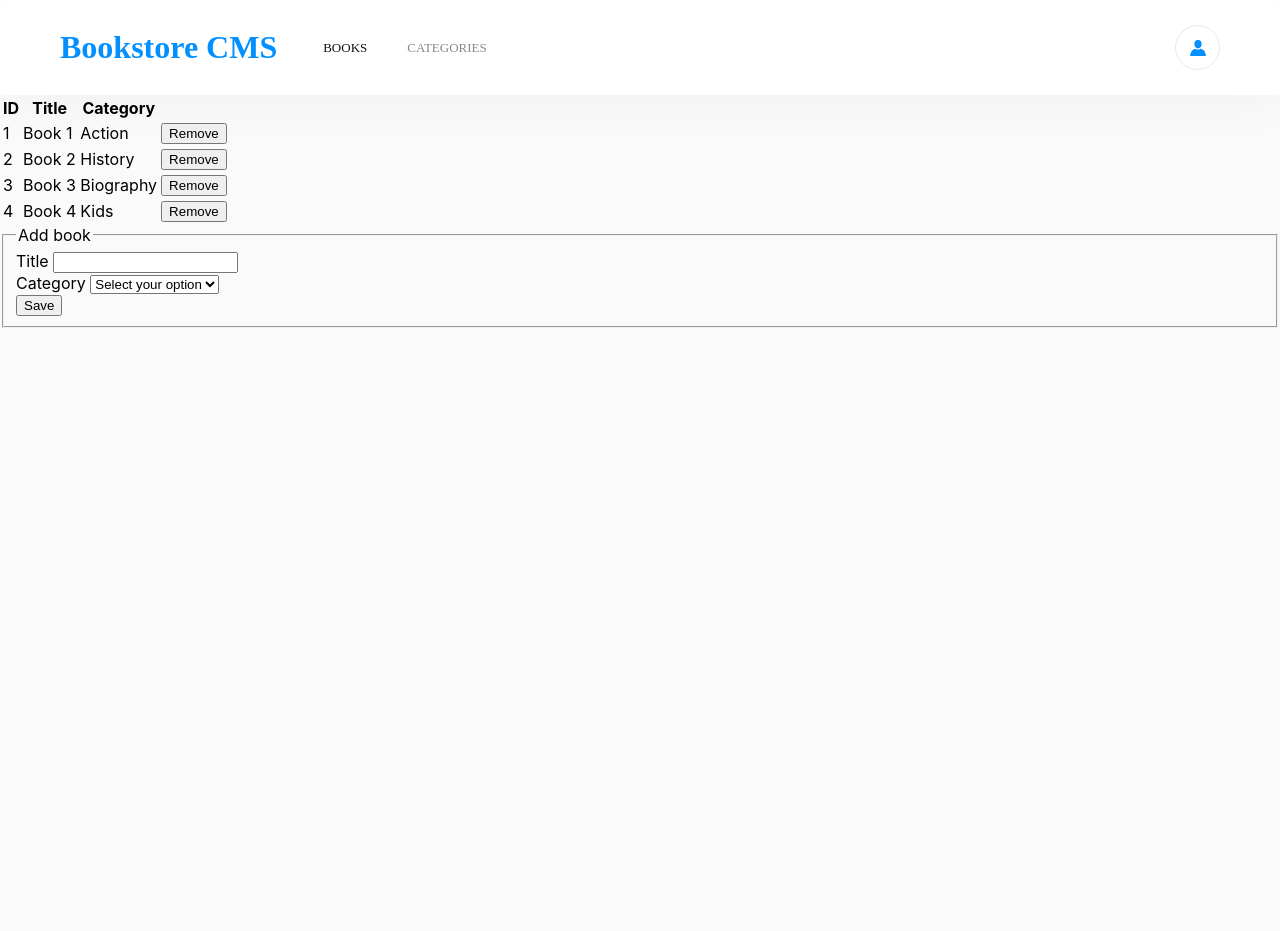
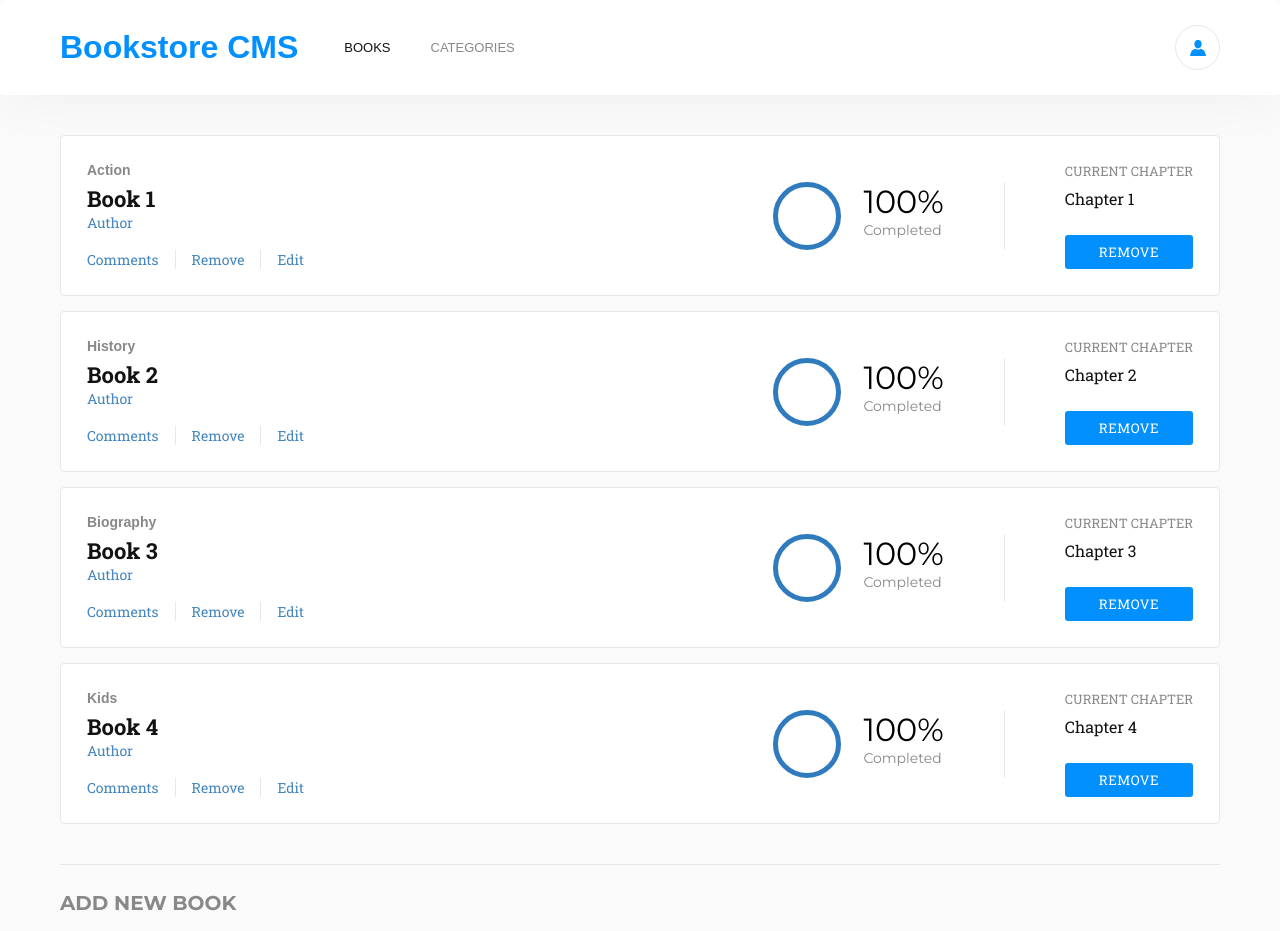
Before and after one commit to WinterCore/microverse-bookstore, a React (Create React App) app: page / in a window 1280 px wide. Shown: the top 931 px of the page. Before the commit the page ends 800 px from the top, so only its background shows below. Built offline with nearby package versions, Linux system fonts and the light colour scheme.

Commit message:
Style BooksList & BooksForm

```diff
--- a/src/components/App.js
+++ b/src/components/App.js
@@ -1,13 +1,21 @@
+import classnames from 'classnames';
+
 import BooksList from '../containers/BooksList';
 import BooksForm from '../containers/BooksForm';
 import Header from '../containers/Header';
+
+import util from '../utils.module.css';
 
 function App() {
   return (
     <div>
       <Header />
-      <BooksList />
-      <BooksForm />
+      <div className={classnames(util.flex, util.column, util.alignCenter)}>
+        <div className={util.container}>
+          <BooksList />
+          <BooksForm />
+        </div>
+      </div>
     </div>
   );
 }
--- a/src/components/Book.js
+++ b/src/components/Book.js
@@ -1,4 +1,8 @@
 import PropTypes from 'prop-types';
+import classnames from 'classnames';
+
+import style from './Book.module.css';
+import util from '../utils.module.css';
 
 function Book({
   book: {
@@ -9,19 +13,45 @@ function Book({
   handleRemoveBook,
 }) {
   return (
-    <tr>
-      <td>{ id }</td>
-      <td>{ title }</td>
-      <td>{ category }</td>
-      <td>
-        <button
-          onClick={() => handleRemoveBook({ id, title, category })}
-          type="button"
+    <div className={style.book}>
+      <div>
+        <h4>{ category }</h4>
+        <h2>{ title }</h2>
+        <h5>Author</h5>
+        <div className={style.links}>
+          <span>Comments</span>
+          <span>Remove</span>
+          <span>Edit</span>
+        </div>
+      </div>
+      <div className={classnames(util.flex, util.alignCenter)}>
+        <div className={classnames(style.progress, util.flex)}>
+          <div className={style.progressCircle} />
+          <div className={classnames(util.flex, util.column)}>
+            <div className={style.percentage}>100%</div>
+            <div className={style.status}>Completed</div>
+          </div>
+        </div>
+        <div
+          className={classnames(util.flex, util.column, util.justifyBetween, util.h100)}
         >
-          Remove
-        </button>
-      </td>
-    </tr>
+          <div>
+            <div className={style.chapterLabel}>current chapter</div>
+            <div className={style.chapter}>
+              Chapter&nbsp;
+              { id }
+            </div>
+          </div>
+          <button
+            onClick={() => handleRemoveBook({ id, title, category })}
+            type="button"
+            className={util.button}
+          >
+            Remove
+          </button>
+        </div>
+      </div>
+    </div>
   );
 }
 
--- /dev/null
+++ b/src/components/Book.module.css
@@ -0,0 +1,87 @@
+.book {
+  background-color: #fff;
+  padding: 26px;
+  font-family: 'Roboto Slab', sans-serif;
+  border-radius: 4px;
+  border: solid 1px #e8e8e8;
+  display: flex;
+  justify-content: space-between;
+}
+
+.book + .book {
+  margin-top: 15px;
+}
+
+.book h4 {
+  color: #888;
+  font-size: 14px;
+  font-family: Monsterrat, sans-serif;
+}
+
+.book h2 {
+  font-size: 22px;
+  color: #121212;
+  margin-top: 6px;
+}
+
+.book .links {
+  margin-top: 16px;
+}
+
+.book h5,
+.book .links > span {
+  font-size: 14px;
+  font-weight: 300;
+  color: #4386bf;
+}
+
+.book .links > span {
+  padding: 0 16px 0 0;
+}
+
+.book .links > span + span {
+  padding: 0 16px;
+  border-left: solid 1px #e8e8e8;
+}
+
+.book button {
+  margin-top: 10px;
+  font-weight: 300;
+}
+
+.book .chapterLabel {
+  color: #888;
+  text-transform: uppercase;
+  font-size: 13px;
+}
+
+.book .chapter {
+  color: #121212;
+  margin-top: 8px;
+}
+
+.book .progress {
+  padding-right: 60px;
+  margin-right: 60px;
+  border-right: solid 1px #e8e8e8;
+  font-family: Montserrat, sans-serif;
+}
+
+.book .percentage {
+  font-size: 32px;
+}
+
+.book .status {
+  font-size: 14px;
+  color: #888;
+}
+
+.book .progressCircle {
+  border-style: solid;
+  border-width: 5px;
+  width: 68px;
+  height: 68px;
+  border-radius: 50%;
+  border-color: #307bbe;
+  margin-right: 22px;
+}
--- a/src/containers/BooksForm.js
+++ b/src/containers/BooksForm.js
@@ -1,4 +1,5 @@
 import React from 'react';
+import classnames from 'classnames';
 import PropTypes from 'prop-types';
 import { bindActionCreators } from 'redux';
 import { connect } from 'react-redux';
@@ -6,6 +7,9 @@ import { connect } from 'react-redux';
 import { books } from '../actions';
 
 import { categories } from '../data';
+
+import style from './BooksForm.module.css';
+import util from '../utils.module.css';
 
 function BooksForm({ createBook }) {
   const [formData, setFormData] = React.useState({ title: '', category: '' });
@@ -21,33 +25,39 @@ function BooksForm({ createBook }) {
   };
 
   return (
-    <form onSubmit={handleSubmit}>
-      <fieldset>
-        <legend>Add book</legend>
-        <div>
-          <label htmlFor="title">
-            Title&nbsp;
-            <input id="title" type="text" name="title" required onChange={handleChange} value={formData.title} />
-          </label>
-        </div>
-        <div>
-          <label htmlFor="category">
-            Category&nbsp;
+    <section className={classnames(util.w100, util.section)}>
+      <form onSubmit={handleSubmit} className={classnames(util.w100, style.form)}>
+        <h2>Add new book</h2>
+        <div className={classnames(style.formInner, util.flex)}>
+          <div className={style.inputGroup}>
+            <input
+              id="title"
+              type="text"
+              name="title"
+              placeholder="Title"
+              className={util.input}
+              onChange={handleChange}
+              value={formData.title}
+              required
+            />
+          </div>
+          <div className={style.inputGroup}>
             <select
               id="category"
               name="category"
+              className={util.select}
               onChange={handleChange}
               value={formData.category}
               required
             >
-              <option value="" disabled>Select your option</option>
+              <option value="" disabled>Category</option>
               { categories.map(c => <option key={c} value={c}>{c}</option>) }
             </select>
-          </label>
+          </div>
+          <button className={util.button} type="submit">Save</button>
         </div>
-        <button type="submit">Save</button>
-      </fieldset>
-    </form>
+      </form>
+    </section>
   );
 }
 
--- /dev/null
+++ b/src/containers/BooksForm.module.css
@@ -0,0 +1,35 @@
+.form {
+  margin: 26px 0;
+  padding: 26px 0;
+  border-top: solid 1px #e8e8e8;
+  font-family: Montserrat, sans-serif;
+}
+
+.form h2 {
+  text-transform: uppercase;
+  color: #888;
+  font-size: 20px;
+}
+
+.form .formInner {
+  margin-top: 18px;
+}
+
+.form button {
+  height: 42px;
+  padding: 0 36px;
+  font-weight: bold;
+  margin-left: 34px;
+}
+
+.inputGroup {
+  flex: 1;
+}
+
+.inputGroup > *:not(button) {
+  width: 100%;
+}
+
+.inputGroup + .inputGroup {
+  margin-left: 34px;
+}
--- a/src/containers/BooksList.js
+++ b/src/containers/BooksList.js
@@ -1,4 +1,5 @@
 import PropTypes from 'prop-types';
+import classnames from 'classnames';
 import { bindActionCreators } from 'redux';
 import { connect } from 'react-redux';
 
@@ -6,17 +7,11 @@ import { books } from '../actions';
 
 import Book from '../components/Book';
 
+import util from '../utils.module.css';
+
 function BooksList({ books, removeBook }) {
   return (
-    <table>
-      <thead>
-        <tr>
-          <th>ID</th>
-          <th>Title</th>
-          <th>Category</th>
-        </tr>
-      </thead>
-      <tbody>
+    <section className={classnames(util.w100, util.section)}>
       {
         books.map(book => (
           <Book
@@ -26,8 +21,7 @@ function BooksList({ books, removeBook }) {
           />
         ))
       }
-      </tbody>
-    </table>
+    </section>
   );
 }
 
--- a/src/containers/Header.module.css
+++ b/src/containers/Header.module.css
@@ -4,7 +4,7 @@
   display: flex;
   justify-content: space-between;
   align-items: center;
-  font-family: Monsterrat;
+  font-family: Monsterrat, sans-serif;
 }
 
 .headerContainer {
@@ -26,7 +26,6 @@
 }
 
 .header .link {
-  color: #121212;
   cursor: pointer;
   text-transform: uppercase;
   font-size: 13px;
--- a/src/utils.module.css
+++ b/src/utils.module.css
@@ -13,3 +13,37 @@
   max-width: 1200px;
   width: 100%;
 }
+
+.w100 {
+  min-width: 100%;
+}
+
+.h100 {
+  height: 100%;
+}
+
+.section {
+  margin: 40px 0;
+  padding: 0 20px;
+}
+
+.button {
+  cursor: pointer;
+  padding: 8px 22px;
+  font-family: 'Roboto Slab', sans-serif;
+  background-color: #0290ff;
+  border: none;
+  color: #fff;
+  text-transform: uppercase;
+  letter-spacing: 0.5px;
+  border-radius: 3px;
+}
+
+.input,
+.select {
+  height: 42px;
+  min-width: 150px;
+  padding: 0 10px;
+  border: solid 1px #e8e8e8;
+  background-color: #fff;
+}
```
Lines whose indentation alone changed are shown as unchanged.
